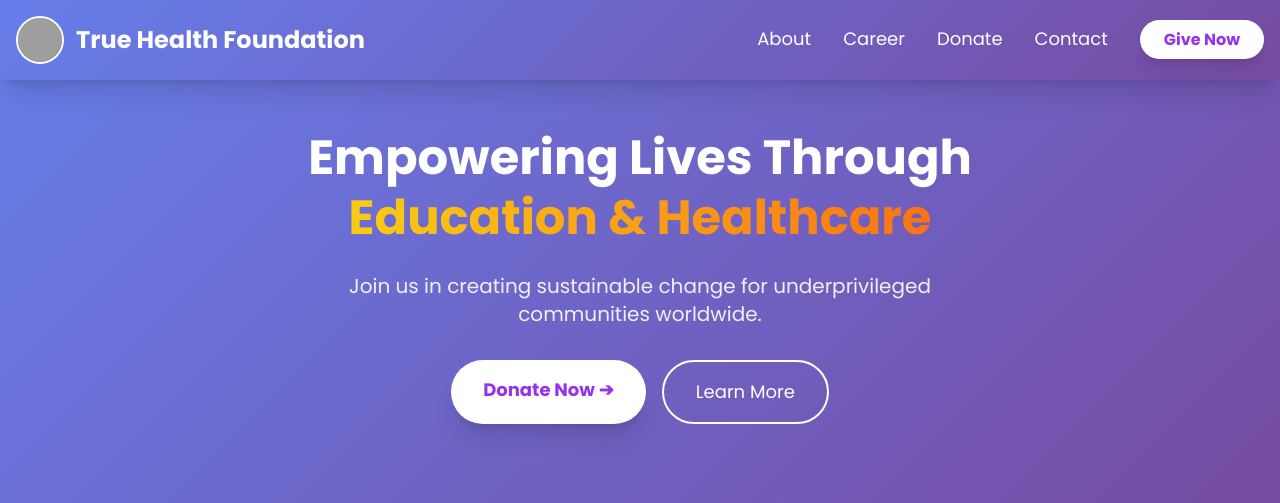
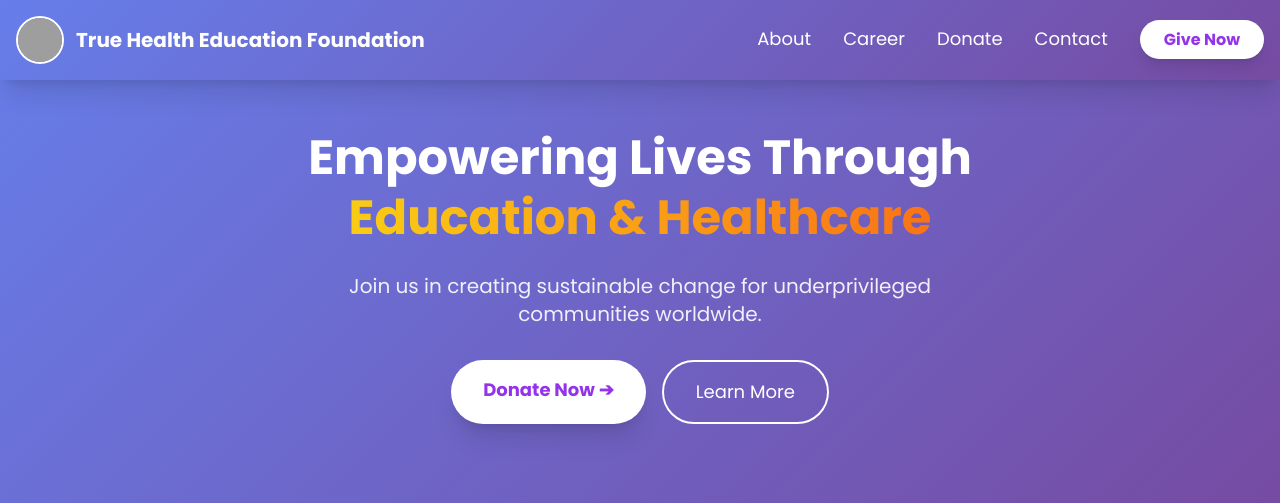
Before and after one commit to programmeramit/truehealtheducationfoundationwebsite, a Django app: page / in a window 1280 px wide. Shown: the top 503 px of the page. Run offline with Django 4.2, Linux system fonts and the light colour scheme; some libraries are stand-ins or nearby versions; grey boxes are pictures that could not be loaded.

Commit message:
rectify the header

```diff
--- a/example/templates/index.html
+++ b/example/templates/index.html
@@ -42,7 +42,7 @@
                 <img src="https://res.cloudinary.com/dplbdop3n/image/upload/v1737955474/logo_l00s7s.png"
                      class="w-12 h-12 rounded-full border-2 border-white"
                      alt="Foundation Logo">
-                <h1 class="text-2xl font-bold">True Health Foundation</h1>
+                <h1 class="text-xl font-bold">True Health Education Foundation</h1>
             </div>
 
             <!-- Mobile Menu Button -->
```
